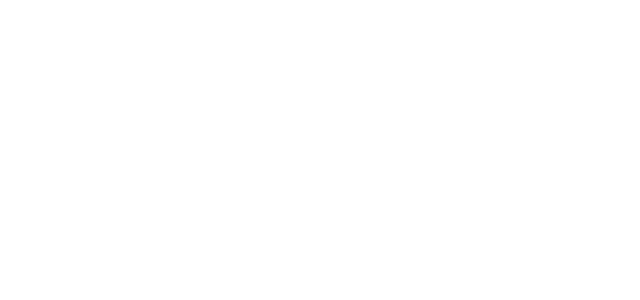
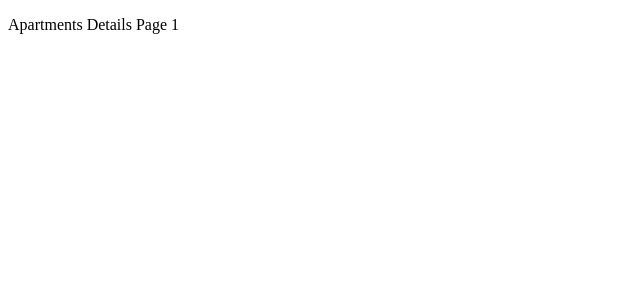
Before and after one commit to akashennn/rently-apartments, a Nuxt app: page /apartments/1 in a window 1280 px wide. Before the commit this address had no page. Shown: the top 300 px of the page, without its empty margins (0-640 px from the left). Built offline with nearby package versions, Linux system fonts and the light colour scheme.

Commit message:
Create [id].vue

```diff
--- /dev/null
+++ b/pages/apartments/[id].vue
@@ -0,0 +1,11 @@
+<template>
+    <p>Apartments Details Page {{ $route.params.id }}</p>
+</template>
+
+<script setup>
+
+</script>
+
+<style>
+
+</style>
```
